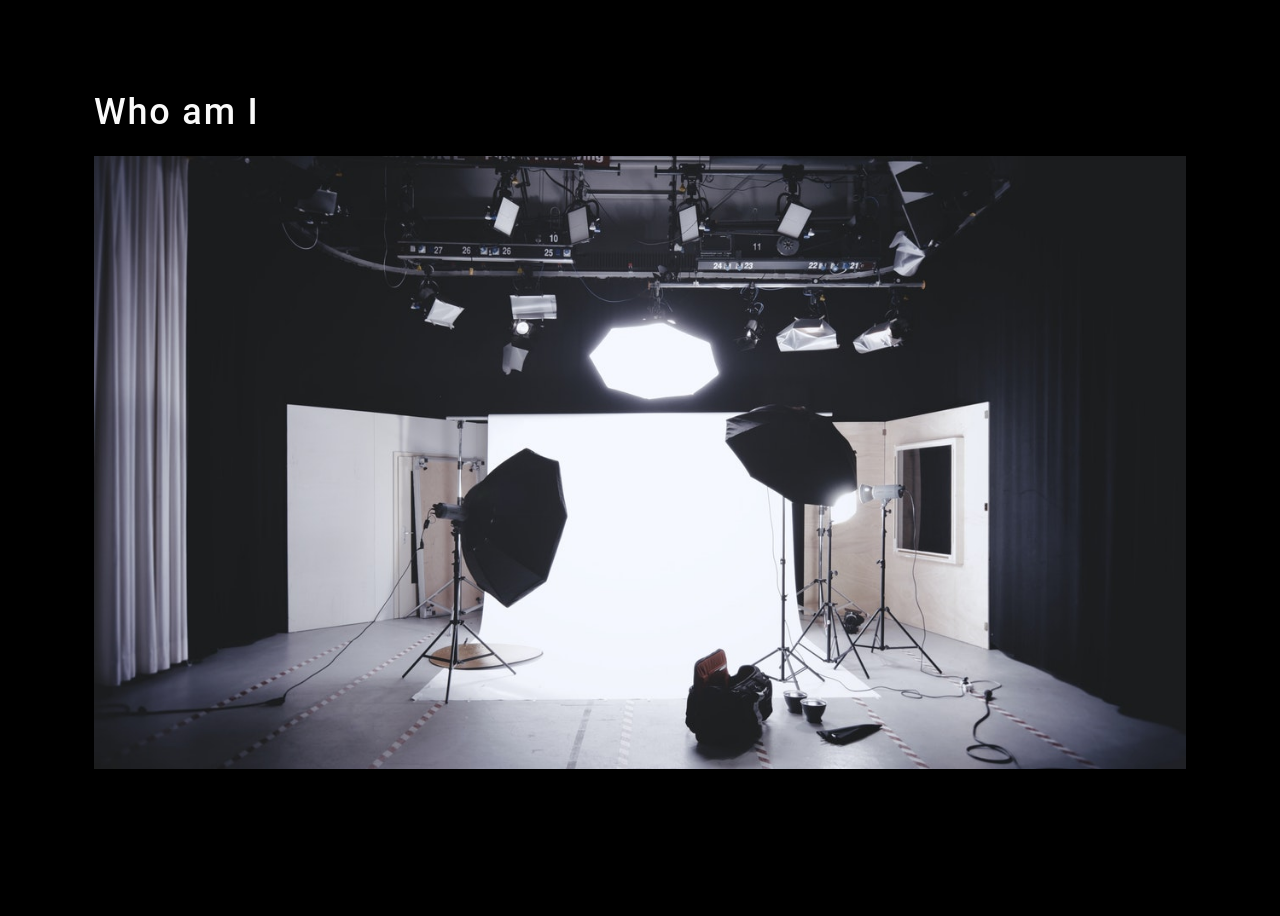
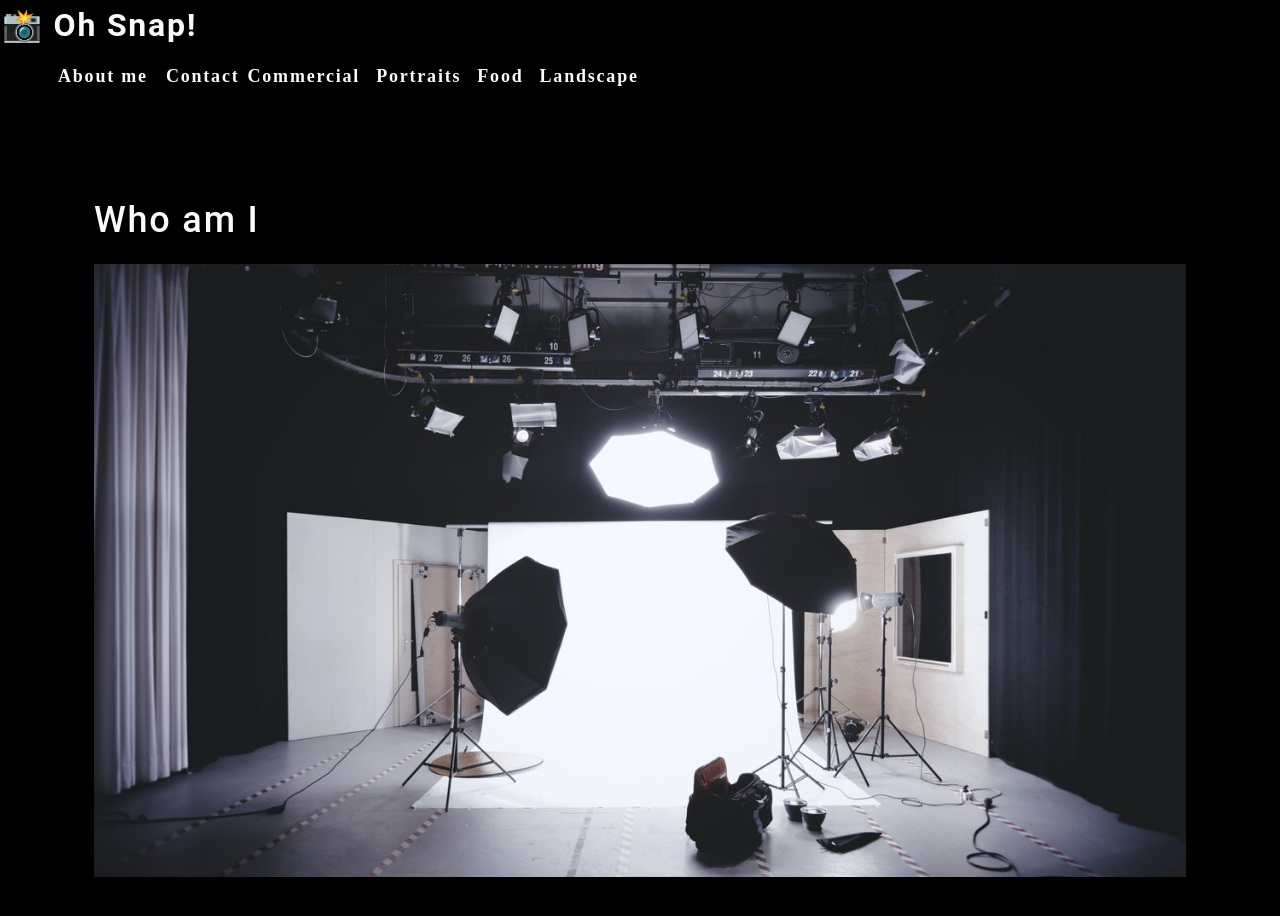
Before and after one commit to mjd10m/photo-portfolio, a React (Create React App) app: page / in a window 1280 px wide. Shown: the top 916 px of the page. Before the commit the page ends 883 px from the top, so only its background shows below. Built offline with nearby package versions, Linux system fonts and the light colour scheme.

Commit message:
about and navbar components added

```diff
--- a/src/App.js
+++ b/src/App.js
@@ -1,10 +1,12 @@
 import React from 'react'
 import './App.css';
 import About from './components/About'
+import Nav from './components/Nav'
 
 function App() {
   return (
     <div>
+      <Nav></Nav>
       <main>
         <About></About>
       </main>
--- /dev/null
+++ b/src/components/Nav/index.js
@@ -0,0 +1,50 @@
+import React from "react";
+
+function Nav() {
+    const categories = [
+        {
+          name: "Commercial",
+          description:
+            "Photos of grocery stores, food trucks, and other commercial projects",
+        },
+        { name: "Portraits", description: "Portraits of people in my life" },
+        { name: "Food", description: "Delicious delicacies" },
+        {
+          name: "Landscape",
+          description: "Fields, farmhouses, waterfalls, and the beauty of nature",
+        },
+      ];
+    function categorySelected(name) {
+        console.log(`${name} clicked`)
+    }
+    return(
+        <header>
+            <h2>
+                <a href="/">
+                    <span role="img" aria-label="camera"> 📸</span> Oh Snap!
+                </a>
+            </h2>
+            <nav>
+                <ul className="flex-row">
+                    <li className="mx-2">
+                        <a href="#about">
+                            About me
+                        </a>
+                    </li>
+                    <li>
+                        <span>Contact</span>
+                    </li>
+                    {categories.map((category) => (
+                        <li className="mx-1" key={category.name}>
+                            <span onClick={() => categorySelected(category.name)}>
+                                {category.name}
+                            </span>
+                        </li>
+                    ))}
+                </ul>
+            </nav>
+        </header>
+    );
+}
+
+export default Nav;
```
